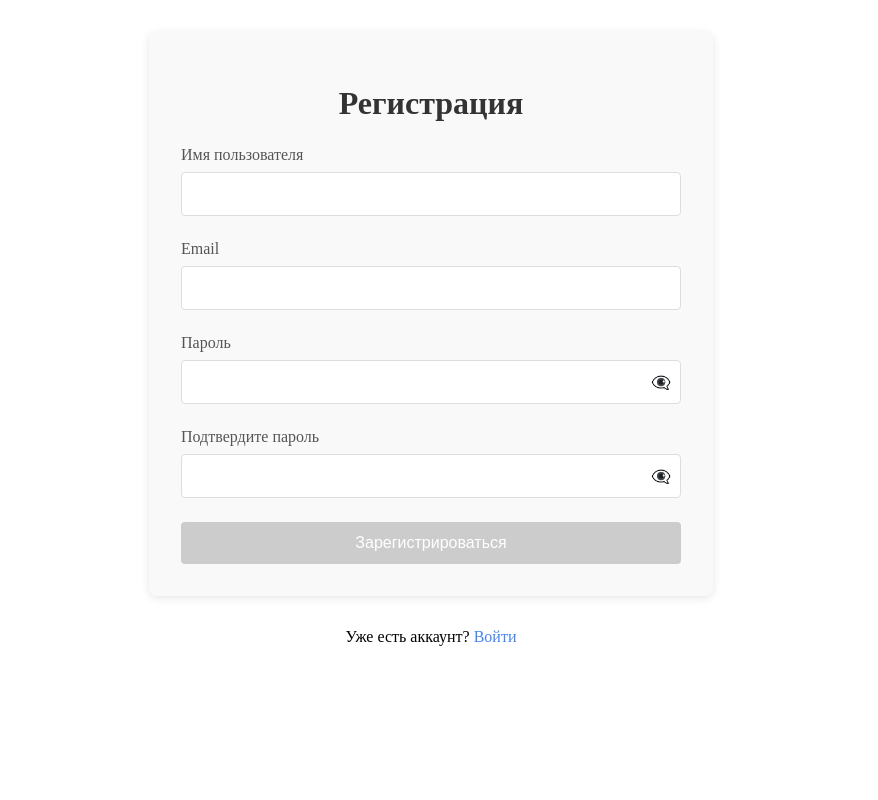
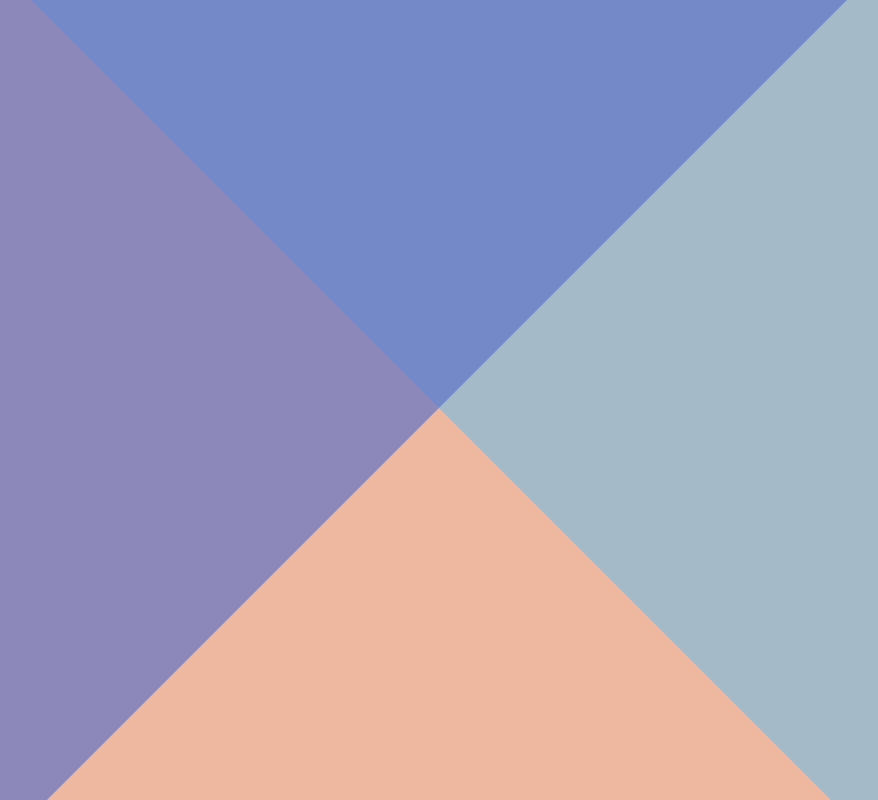
Before and after one commit to IluhaZaz/ToDoList, an Angular app in the folder front/to_do_list/: page /register in a window 1280 px wide. Shown: the whole page, without its empty margins (209-1087 px from the left). Built offline with nearby package versions, Linux system fonts and the light colour scheme.

Commit message:
Design for the registration page style: login.component.css change color style: registration.component.html add elements for visual effects style: registration.component.css add style for elements html

```diff
--- a/front/to_do_list/src/app/login/login.component.css
+++ b/front/to_do_list/src/app/login/login.component.css
@@ -130,7 +130,7 @@
 .submit-button {
   width: 100%;
   padding: 12px;
-  background-color: #3745b5;
+  background-color: #5560b8;
   color: white;
   border: none;
   border-radius: 4px;
@@ -142,7 +142,7 @@
 }
 
 .submit-button:hover {
-  background-color: #2a3690;
+  background-color: #5560b8;
 }
 
 .submit-button:disabled {
@@ -158,7 +158,7 @@
 }
 
 .register-link a {
-  color: #3745b5;
+  color: #5560b8;
   text-decoration: none;
   font-weight: 700;
 }
@@ -168,7 +168,7 @@
 }
 
 h1 {
-  color: #3745b5;
+  color: #5560b8;
   margin-bottom: 20px;
   text-align: center;
   width: 100%;
--- a/front/to_do_list/src/app/registration/registration.component.css
+++ b/front/to_do_list/src/app/registration/registration.component.css
@@ -1,58 +1,138 @@
+
 .registration-container {
-    max-width: 500px;
-    margin: 2rem auto;
-    padding: 2rem;
-    background-color: #f9f9f9;
+  position: fixed;
+  width: 100%;
+  height: 100%;
+  overflow: hidden;
+  font-family: 'Raleway', sans-serif;
+}
+
+.registration-container:hover .top:before,
+.registration-container:hover .top:after,
+.registration-container:hover .bottom:before,
+.registration-container:hover .bottom:after {
+  margin-left: 290px;
+  transform-origin: -290px 50%;
+  transition-delay: 0s;
+}
+
+.registration-container:hover .center {
+  opacity: 1;
+  transition-delay: 0.2s;
+}
+
+.top, .bottom {
+  position: fixed;
+  width: 100%;
+  height: 100%;
+}
+
+.top:before, .top:after,
+.bottom:before, .bottom:after {
+  content: '';
+  display: block;
+  position: absolute;
+  width: 200vmax;
+  height: 200vmax;
+  top: 50%;
+  left: 50%;
+  margin-top: -100vmax;
+  transform-origin: 0 50%;
+  transition: all 0.5s cubic-bezier(0.445, 0.05, 0, 1);
+  z-index: 10;
+  opacity: 0.65;
+  transition-delay: 0.2s;
+}
+
+.top:before {
+  transform: rotate(45deg);
+  background: #e77d81;
+}
+
+.top:after {
+  transform: rotate(135deg);
+  background: #efbf9a;
+}
+
+.bottom:before {
+  transform: rotate(-45deg);
+  background: #7fc4d9;
+}
+
+.bottom:after {
+  transform: rotate(-135deg);
+  background: #5560b8;
+}
+
+.center {
+  position: absolute;
+  width: 420px;
+  top: 48%;
+  left: 50%;
+  transform: translate(-50%, -50%);
+  display: flex;
+  flex-direction: column;
+  justify-content: center;
+  align-items: center;
+  padding: 30px;
   border-radius: 8px;
-    box-shadow: 0 2px 10px rgba(0, 0, 0, 0.1);
-
-    h1 {
-      text-align: center;
+  opacity: 0;
+  transition: all 0.5s cubic-bezier(0.445, 0.05, 0, 1);
+  transition-delay: 0s;
   color: #333;
-      margin-bottom: 1.5rem;
-    }
+  z-index: 20;
 }
 
 .registration-form {
-    display: flex;
-    flex-direction: column;
-    gap: 1.5rem;
+  width: 100%;
+  max-width: 340px;
 }
 
 .form-group {
-    display: flex;
-    flex-direction: column;
-    gap: 0.5rem;
+  margin-bottom: 20px;
+  width: 100%;
+}
 
-    label {
-      font-weight: 500;
+.form-group label {
+  display: block;
+  margin-bottom: 8px;
+  font-weight: 700;
   color: #555;
 }
 
-    input {
-      padding: 0.75rem;
-      border: 1px solid #ddd;
+.form-group input {
+  width: 100%;
+  padding: 12px;
+  border: 1px solid #ccc;
   border-radius: 4px;
-      font-size: 1rem;
-      transition: border-color 0.3s;
-
-      &:focus {
-        outline: none;
-        border-color: #4285f4;
-        box-shadow: 0 0 0 2px rgba(66, 133, 244, 0.2);
+  font-family: inherit;
+  font-size: 16px;
+  box-sizing: border-box;
 }
 
-      &.invalid {
-        border-color: #e53935;
+.form-group input:focus {
+  outline: none;
+  border-color: #7fc4d9;
+  box-shadow: 0 0 0 2px rgba(127, 196, 217, 0.3);
 }
+
+.form-group input.invalid {
+  border-color: #e77d81;
+}
+
+.error-message {
+  color: #e77d81;
+  font-size: 12px;
+  margin-top: 5px;
+  min-height: 18px;
+  display: block;
 }
 
 .password-input {
   position: relative;
-      display: flex;
+}
 
-      input {
-        flex: 1;
+.password-input input {
   padding-right: 40px;
 }
 
@@ -64,49 +144,55 @@
   background: none;
   border: none;
   cursor: pointer;
-        font-size: 1rem;
-        padding: 0;
-      }
-    }
-
-    .error-message {
-      color: #e53935;
-      font-size: 0.85rem;
-      margin-top: 0.25rem;
-    }
+  color: #5560b8;
+  font-size: 16px;
+  padding: 4px;
 }
 
 .submit-button {
-    background-color: #4285f4;
+  width: 100%;
+  padding: 12px;
+  background-color: #5560b8;
   color: white;
   border: none;
-    padding: 0.75rem;
   border-radius: 4px;
-    font-size: 1rem;
-    font-weight: 500;
+  font-size: 16px;
+  font-weight: 700;
   cursor: pointer;
   transition: background-color 0.3s;
-
-    &:hover {
-      background-color: #3367d6;
+  box-sizing: border-box;
+  margin-top: 10px;
 }
 
-    &:disabled {
+.submit-button:hover {
+  background-color: #454fa3;
+}
+
+.submit-button:disabled {
   background-color: #cccccc;
   cursor: not-allowed;
 }
+
+.login-link {
+  text-align: center;
+  margin-top: 20px;
+  color: #666;
+  width: 100%;
 }
-.register-link,
-.login-link {
-  margin-top: 1rem;
-  text-align: center;
 
-  a {
-    color: #4285f4;
+.login-link a {
+  color: #5560b8;
   text-decoration: none;
+  font-weight: 700;
+}
 
-    &:hover {
+.login-link a:hover {
   text-decoration: underline;
 }
+
+h1 {
+  color: #5560b8;
+  margin-bottom: 20px;
+  text-align: center;
+  width: 100%;
 }
-}
--- a/front/to_do_list/src/app/registration/registration.component.html
+++ b/front/to_do_list/src/app/registration/registration.component.html
@@ -1,4 +1,7 @@
 <div class="registration-container">
+  <div class="top"></div>
+  <div class="bottom"></div>
+  <div class="center">
     <h1>Регистрация</h1>
 
     <form [formGroup]="registerForm" (ngSubmit)="onSubmit()" class="registration-form">
@@ -76,7 +79,8 @@
         Зарегистрироваться
       </button>
     </form>
-</div>
 <div class="login-link">
   Уже есть аккаунт? <a routerLink="/login">Войти</a>
 </div>
+  </div>
+</div>
```
Lines whose indentation alone changed are shown as unchanged.
